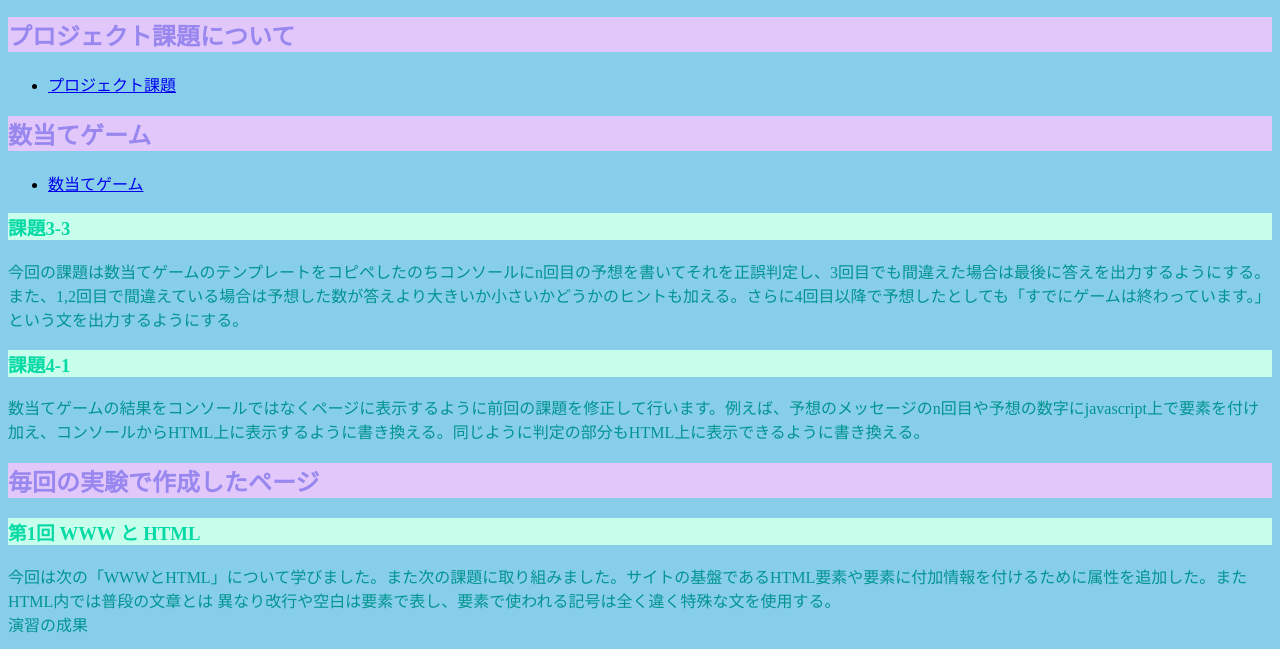
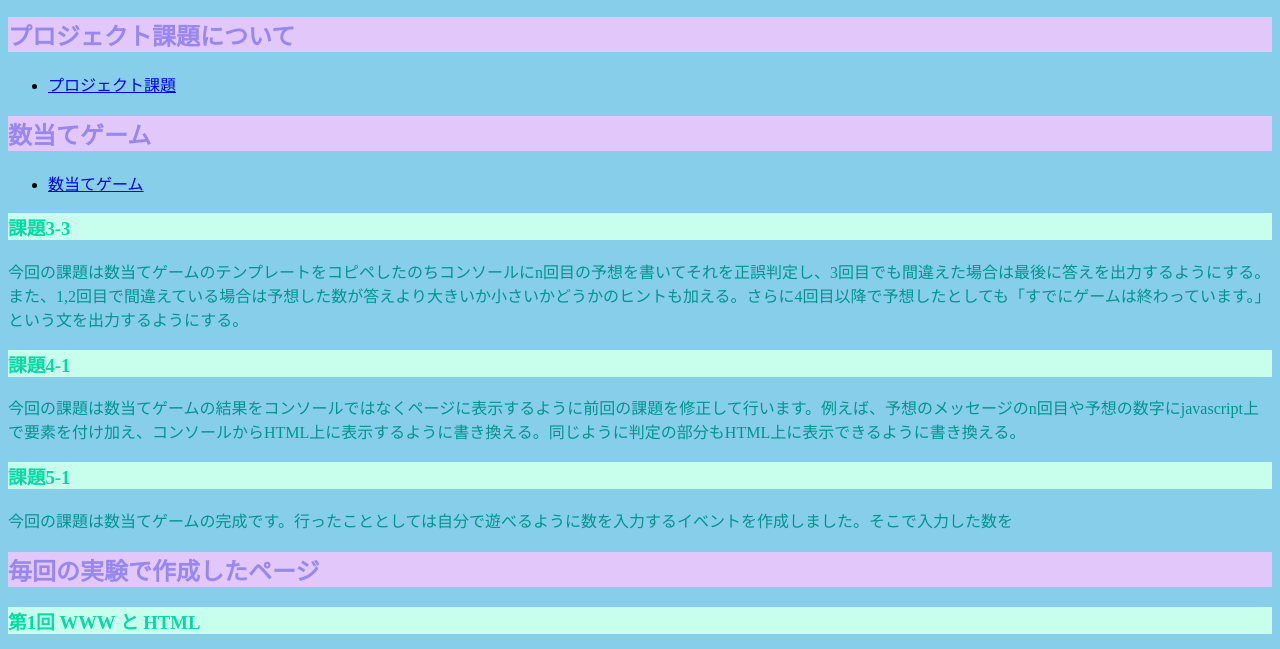
Before and after one commit to G284082022/medialabo, a plain HTML site: page index.html in a window 1280 px wide. Shown: the part 127-776 px from the top of the page. Drawn offline with Linux system fonts and the light colour scheme.

Commit message:
変更する

```diff
--- a/index.html
+++ b/index.html
@@ -22,7 +22,9 @@
       <h3>課題3-3</h3>
       <p>今回の課題は数当てゲームのテンプレートをコピペしたのちコンソールにn回目の予想を書いてそれを正誤判定し、3回目でも間違えた場合は最後に答えを出力するようにする。また、1,2回目で間違えている場合は予想した数が答えより大きいか小さいかどうかのヒントも加える。さらに4回目以降で予想したとしても「すでにゲームは終わっています。」という文を出力するようにする。</p>
       <h3>課題4-1</h3>
-      <p>数当てゲームの結果をコンソールではなくページに表示するように前回の課題を修正して行います。例えば、予想のメッセージのn回目や予想の数字にjavascript上で要素を付け加え、コンソールからHTML上に表示するように書き換える。同じように判定の部分もHTML上に表示できるように書き換える。</p>
+      <p>今回の課題は数当てゲームの結果をコンソールではなくページに表示するように前回の課題を修正して行います。例えば、予想のメッセージのn回目や予想の数字にjavascript上で要素を付け加え、コンソールからHTML上に表示するように書き換える。同じように判定の部分もHTML上に表示できるように書き換える。</p>
+      <h3>課題5-1</h3>
+      <p>今回の課題は数当てゲームの完成です。行ったこととしては自分で遊べるように数を入力するイベントを作成しました。そこで入力した数を</p>
 
       <h2>毎回の実験で作成したページ</h2>
         <h3>第1回 WWW と HTML</h3>
```
